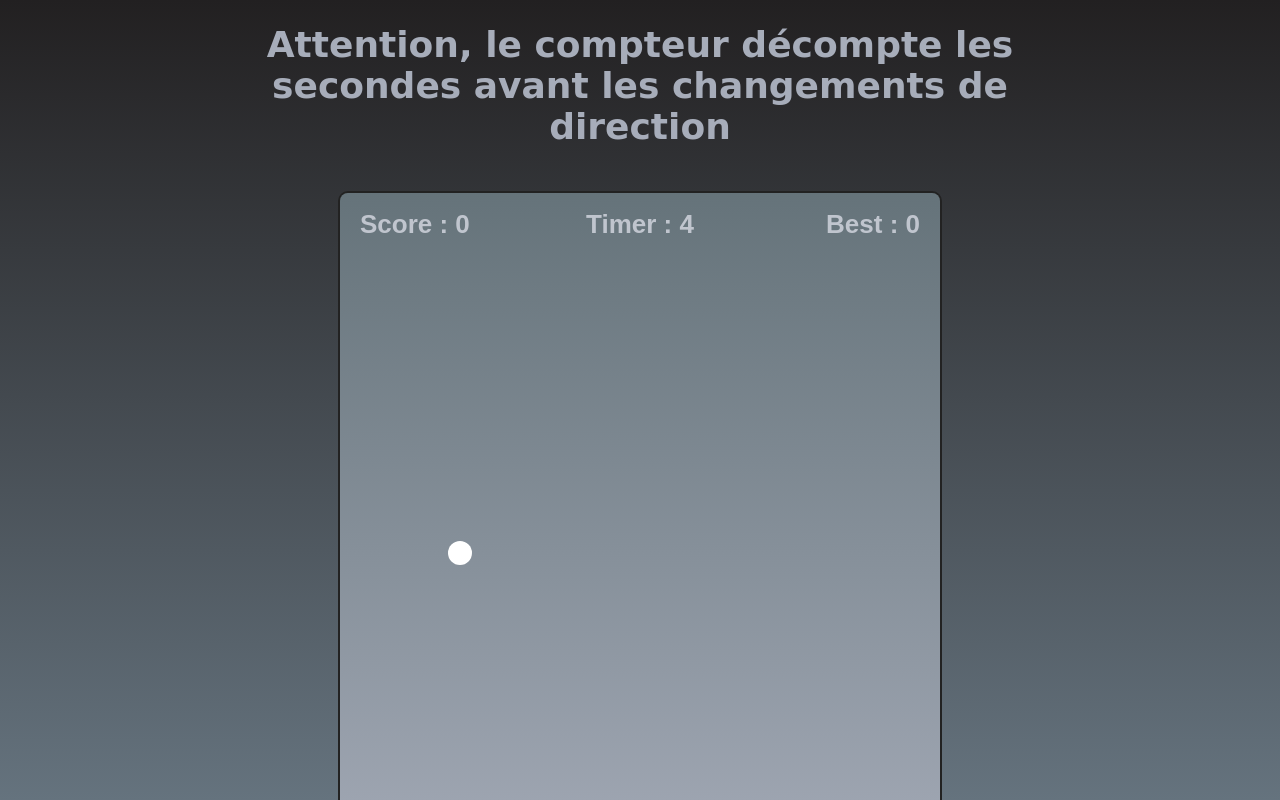
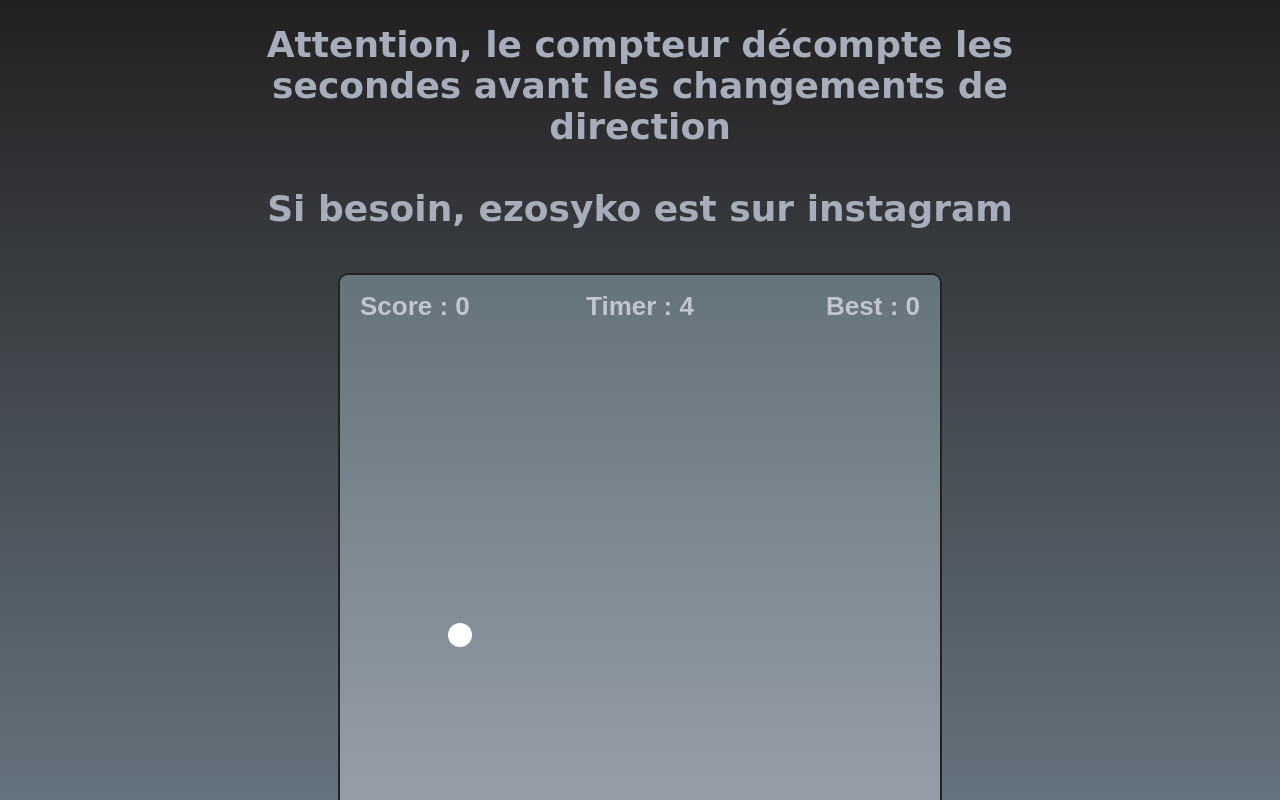
Before and after one commit to LeeRd4/Blessed-Cursed-7, a plain HTML site: page index.html in a window 1280 px wide. Shown: the top 800 px of the page. Drawn offline with Linux system fonts and the light colour scheme.

Commit message:
contact ajouté

```diff
--- a/index.html
+++ b/index.html
@@ -47,7 +47,9 @@ canvas{
 <div id="container">
    <div id="rules">
     <h1>
-       Attention, le compteur décompte les secondes avant les changements de direction</h1>
+       Attention, le compteur décompte les secondes avant les changements de direction<br><br>
+      Si besoin, ezosyko est sur instagram
+    </h1>
   </div>
   <div id="gameContainer">
     <canvas id="game"></canvas>
```
